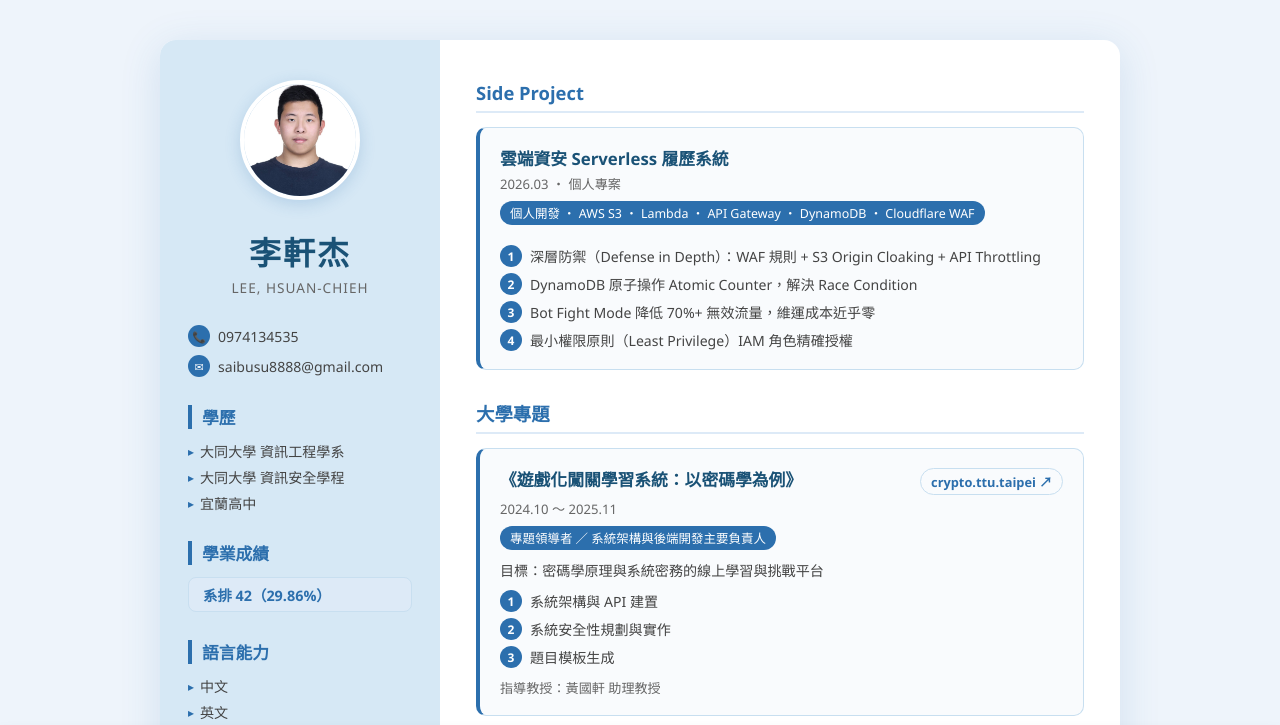
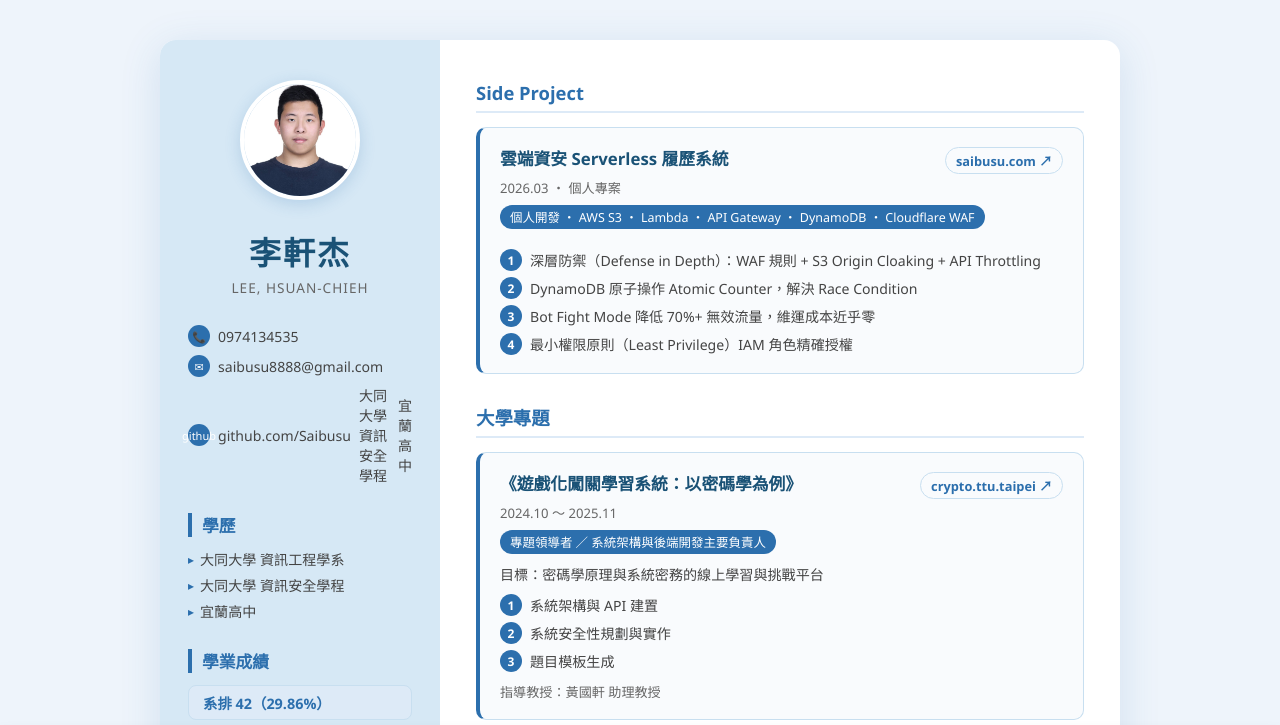
Before and after one commit to Saibusu/MyCloudResume, a website: page frontend/index.html in a window 1280 px wide. Shown: the top 725 px of the page. Drawn offline with Linux system fonts and the light colour scheme; no server answers.

Commit message:
feat: add saibusu.com link to Side Project card and GitHub links
Made-with: Cursor

```diff
--- a/frontend/index.html
+++ b/frontend/index.html
@@ -421,6 +421,18 @@
             saibusu8888@gmail.com
           </a>
         </div>
+        <div class="contact-item">
+          <span class="icon">github</span>
+          <a href="https://github.com/Saibusu" target="_blank" rel="noopener noreferrer" style="color:inherit;text-decoration:none;">
+            github.com/Saibusu
+          </a>
+          <a href="https://github.com/Saibusu" target="_blank" rel="noopener noreferrer" style="color:inherit;text-decoration:none;">
+            大同大學 資訊安全學程
+          </a>
+          <a href="https://github.com/Saibusu" target="_blank" rel="noopener noreferrer" style="color:inherit;text-decoration:none;">
+            宜蘭高中
+          </a>
+        </div>
       </div>
 
       <!-- 學歷 -->
@@ -501,7 +513,10 @@
       <section>
         <div class="main-section-title">Side Project</div>
         <div class="project-card">
-          <h3>雲端資安 Serverless 履歷系統</h3>
+          <div class="project-header">
+            <h3>雲端資安 Serverless 履歷系統</h3>
+            <a href="https://saibusu.com" target="_blank" class="project-link">saibusu.com ↗</a>
+          </div>
           <div class="meta">2026.03 ・ 個人專案</div>
           <span class="role-badge">個人開發 ・ AWS S3 ・ Lambda ・ API Gateway ・ DynamoDB ・ Cloudflare WAF</span>
           <ul class="contrib-list" style="margin-top: 10px;">
```
Also changed, not shown: README.md.
